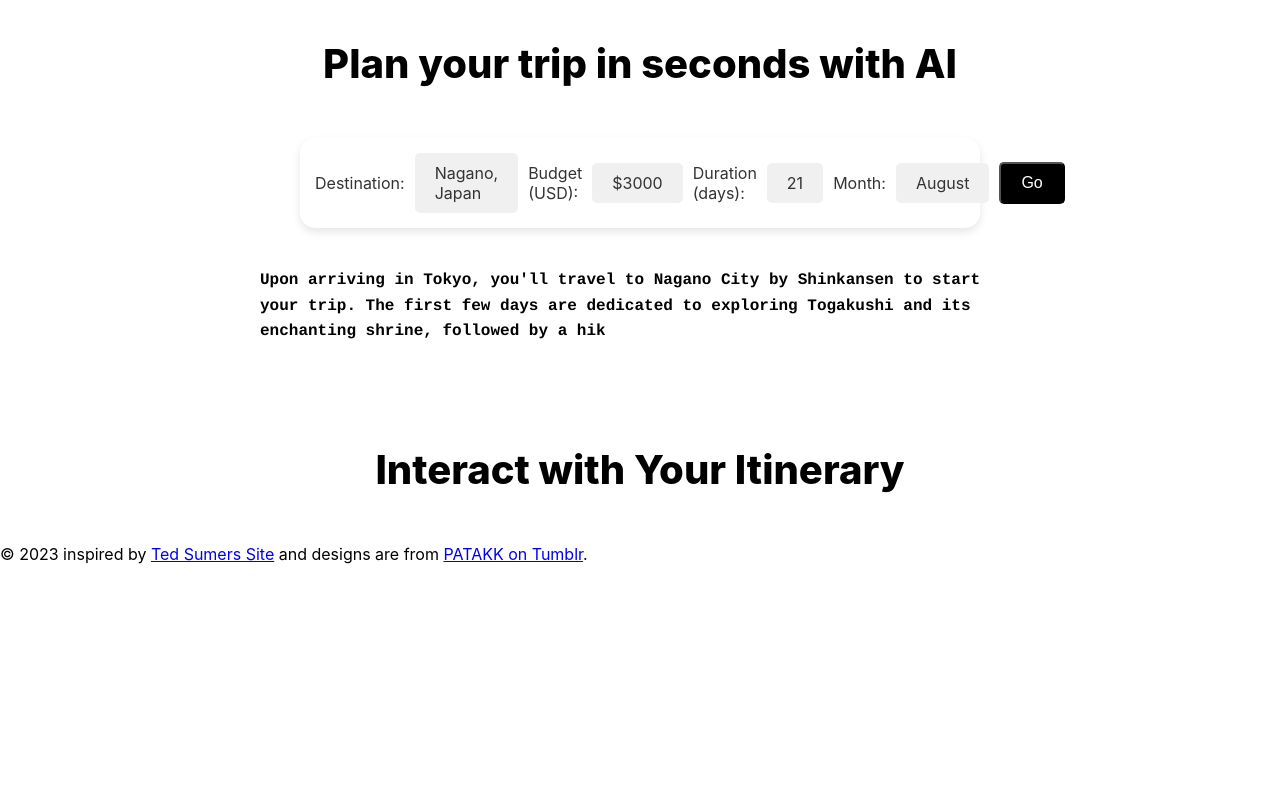
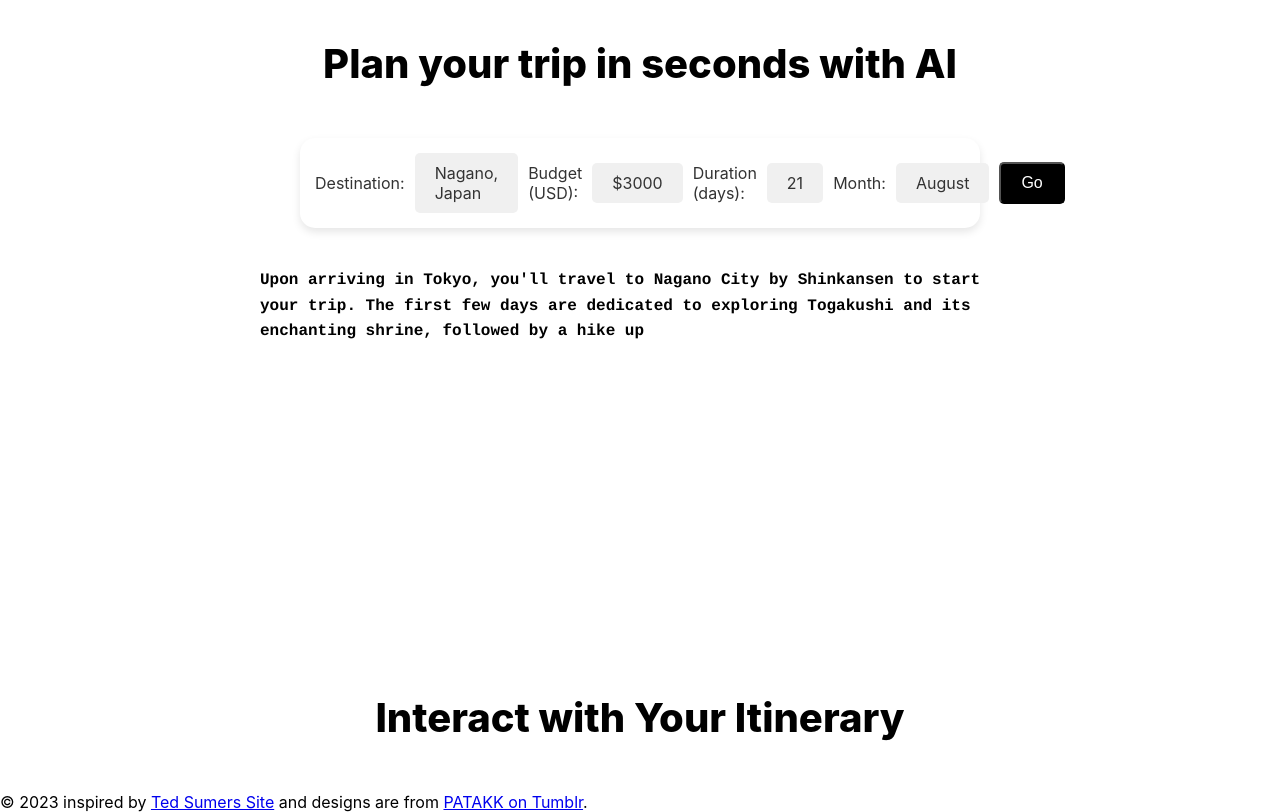
Before and after one commit to jaslevy/TrekAI, a React (Create React App) app in the folder client/: page / in a window 1280 px wide. Shown: the part 860-1672 px from the top of the page. Before the commit the page ends 1424 px from the top, so only its background shows below. Built offline with nearby package versions, Linux system fonts and the light colour scheme; no server answers.

Commit message:
small fix on that end

```diff
--- a/client/src/pages/landing.js
+++ b/client/src/pages/landing.js
@@ -81,7 +81,6 @@ function Landing() {
                 </div>
             </div>
             <div className="subtitles"> Plan your trip in seconds with AI</div>
-            <div className="output-wrapper">
             <div className="inputs-wrapper">
                 <div className="input-container">
                     <span className="input-description">Destination:</span>
@@ -106,7 +105,6 @@ function Landing() {
                     {displayedText}
                 </div>
             </div>
-            </div>
             <div className="subtitles">Interact with Your Itinerary</div>
         </body>
     );
--- a/client/src/styles/landing.css
+++ b/client/src/styles/landing.css
@@ -117,10 +117,11 @@
     margin-bottom: 60px;
 }
 .typing-demo {
-    margin: 20px; /* Add margins around the paragraph */
-    text-align: justify; /* Justify the text for a clean look */
-    font-size: 16px; /* Adjust the font size as needed */
-    line-height: 1.6; /* Adjust line height for better readability */
+    margin: 20px;
+    text-align: justify;
+    font-size: 16px;
+    line-height: 1.6;
+    height: 325px; /* Fixed height for the typing area */
     font-family: courier;
     font-size: 1em;
     text-align: left;
@@ -177,7 +178,3 @@
 .go-button:hover {
     background-color: #333; /* Slightly darker on hover */
 }
-
-.output-wrapper {
-    height: 40%
-}
```
Lines whose indentation alone changed are shown as unchanged.
